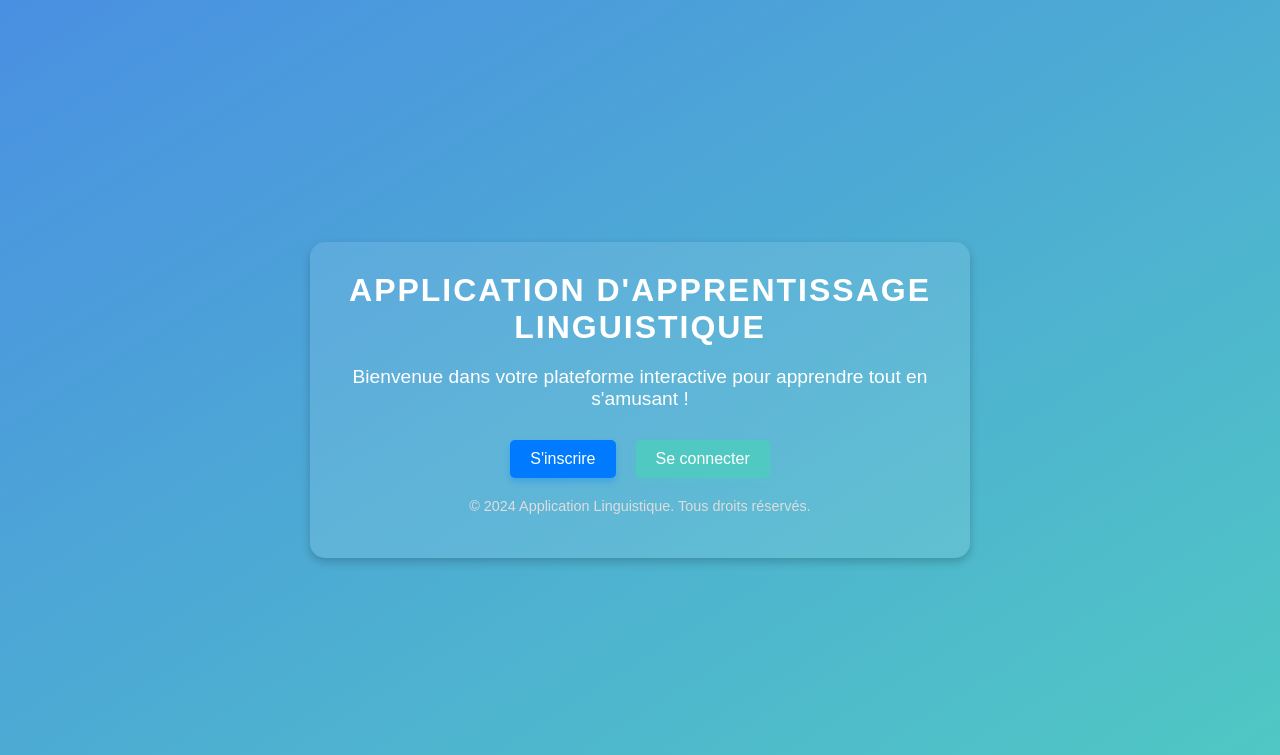
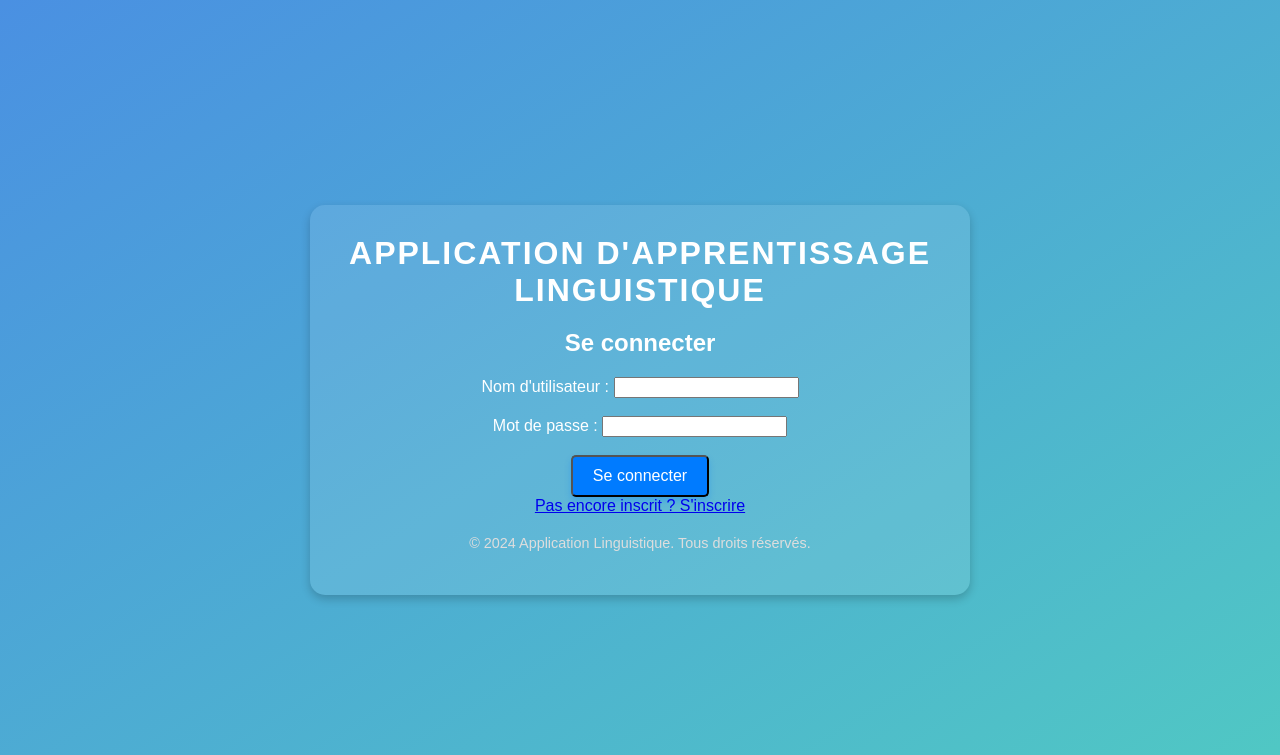
Before and after one commit to Meryembenaammi/applicationlinguistique, a Flask app: page /login in a window 1280 px wide. Shown: the top 755 px of the page. Run offline with Flask 3, Linux system fonts and the light colour scheme.

Commit message:
Login.html

```diff
--- a/templates/Login.html
+++ b/templates/Login.html
@@ -3,8 +3,8 @@
 <head>
     <meta charset="UTF-8">
     <meta name="viewport" content="width=device-width, initial-scale=1.0">
-    <title>Application Linguistique</title>
-    <link rel="stylesheet" href="styles.css">
+    <title>Connexion - Application Linguistique</title>
+    <link rel="stylesheet" href="{{ url_for('static', filename='styles.css') }}">
 </head>
 <body>
     <div class="container">
@@ -13,11 +13,22 @@
         </header>
 
         <main class="main-content">
-            <p>Bienvenue dans votre plateforme interactive pour apprendre tout en s'amusant !</p>
-            <script src="{{ url_for('static', filename='script.js') }}"></script>
-            <div class="buttons">
-                <a href="/register" class="btn btn-primary">S'inscrire</a>
-                <a href="/login" class="btn btn-secondary">Se connecter</a>
+            <h2>Se connecter</h2>
+
+            <!-- Formulaire de connexion -->
+            <form action="{{ url_for('login') }}" method="POST">
+                <label for="username">Nom d'utilisateur :</label>
+                <input type="text" id="username" name="username" required><br><br>
+
+                <label for="password">Mot de passe :</label>
+                <input type="password" id="password" name="password" required><br><br>
+
+                <button type="submit" class="btn btn-primary">Se connecter</button>
+            </form>
+
+            <!-- Lien pour revenir à l'inscription -->
+            <div class="register-link">
+                <a href="{{ url_for('register') }}">Pas encore inscrit ? S'inscrire</a>
             </div>
         </main>
 
```
